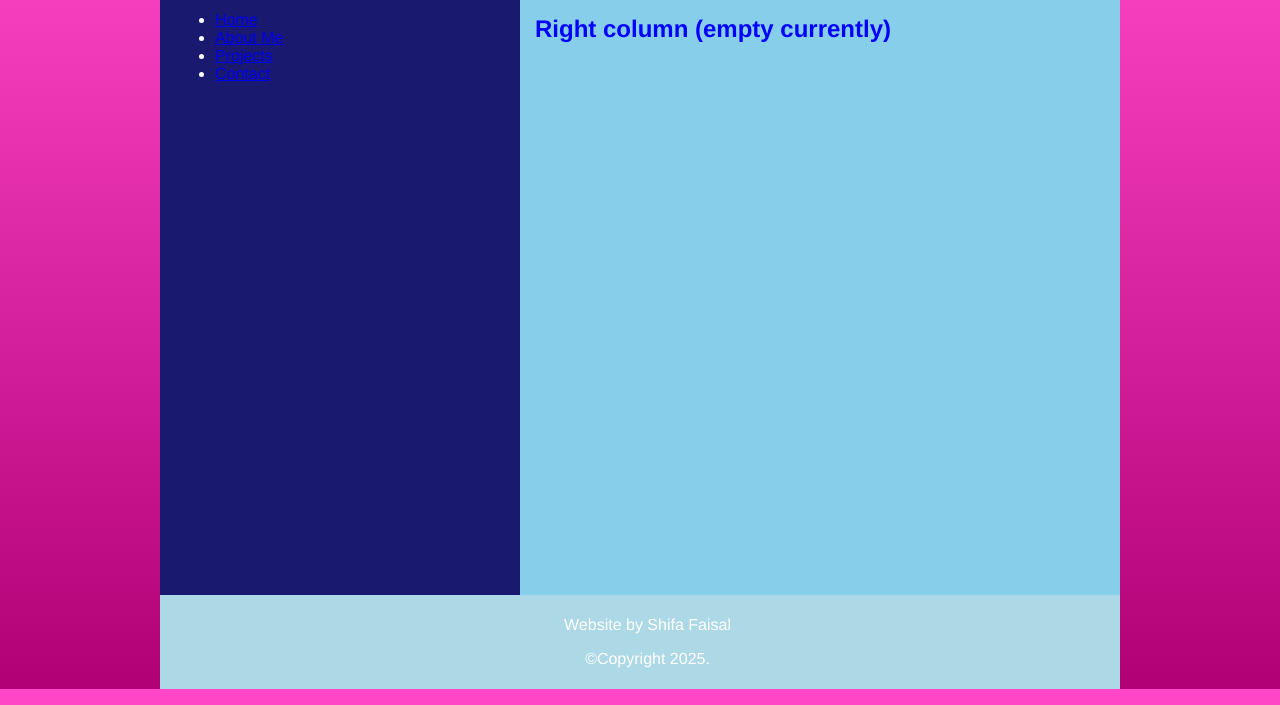
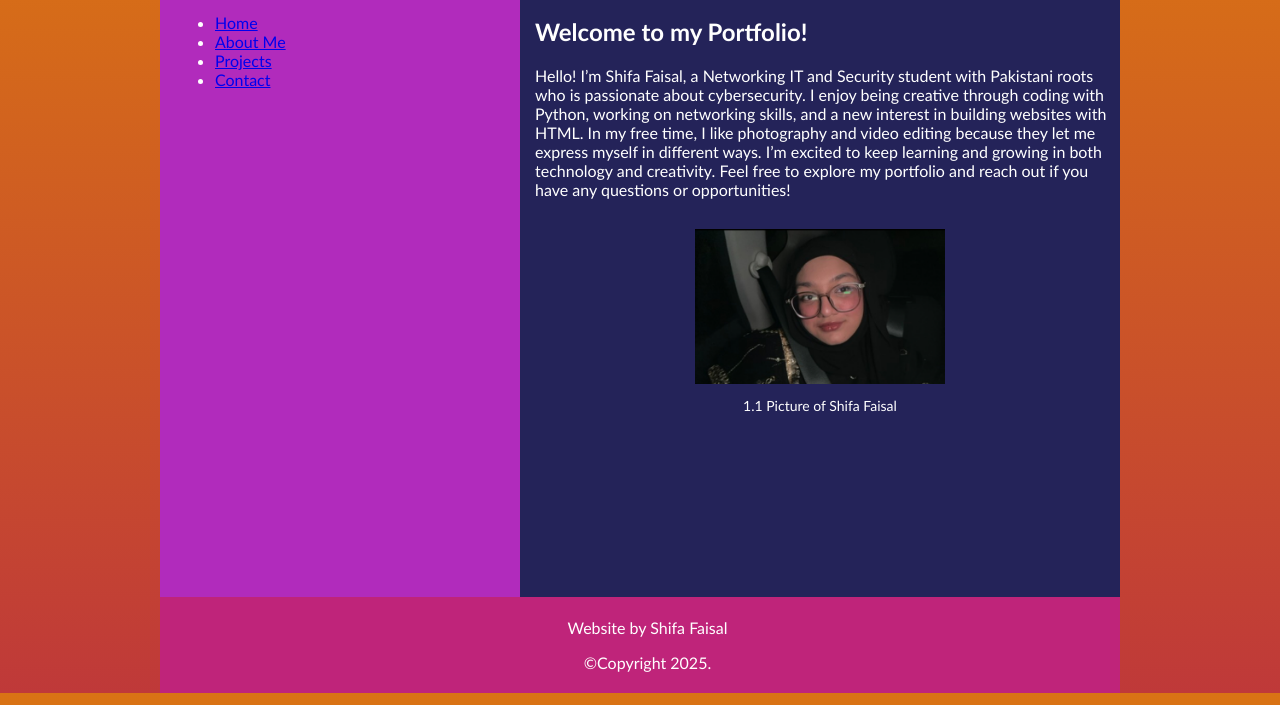
Before and after one commit to Shifa-Faisal/Shifa-Faisal-Portfolio, a plain HTML site: page index.html in a window 1280 px wide. Shown: the part 95-800 px from the top of the page. Drawn offline with Linux system fonts and the light colour scheme.

Commit message:
Introduction and self protrait additon - third commit

```diff
--- a/index.html
+++ b/index.html
@@ -34,7 +34,14 @@
 
         <!--Main content of home page-->
         <div id="right-column">
-            <h2>Right column (empty currently)</h2>
+            <h2>Welcome to my Portfolio!</h2>
+            <p>Hello! I’m Shifa Faisal, a Networking IT and Security student with Pakistani roots who is passionate about cybersecurity. I enjoy being creative through coding with Python, working on networking skills, and a new interest in building websites with HTML. In my free time, I like photography and video editing because they let me express myself in different ways. I’m excited to keep learning and growing in both technology and creativity. Feel free to explore my portfolio and reach out if you have any questions or opportunities!</p>
+              <figure>
+                <img src="my-intro-image.png" alt="Picture of Shifa Faisal" />
+                <figcaption>1.1 Picture of Shifa Faisal</figcaption>
+            </figure>
+
+</p>
         </div>
 
         <!--Footer of home page-->
--- a/style.css
+++ b/style.css
@@ -2,16 +2,16 @@
 /*CSS file styling for portfolio website*/
 
 body {
-    background: linear-gradient(to bottom, rgb(255, 71, 200) 0%, rgb(177, 0, 118) 100%);
+    background: linear-gradient(to bottom, #d97314 0%, #bf3939);
     color: white;
-    font-family: 'Franklin Gothic Medium', sans-serif,'Impact';
+    font-family: 'cursive', 'optima', 'sans-serif';
     padding: 0px;
     margin: 0px;
 }
 
 #banner {
     text-align: center;
-    background-color: lightblue;
+    background-color: #BF247A;
     color : white;
     padding-top: 5px;
     padding-bottom: 5px;
@@ -21,28 +21,29 @@ body {
     width: 960px;
     margin-left: auto;
     margin-right: auto;
-    background-color: mediumslateblue;
+    background-color: #242359;
+    color: white;
 }
 
 #right-column {
     float: right;
     width: 600px;
     height: 600px;
-    background-color: skyblue;
-    color:blue;
+    background-color: #242359;
+    color: white;
 }
 
 #left-column {
     float: left;
     width: 360px;
     height: 600px;
-    background-color: midnightblue;
+    background-color:  #B12BBC;
     color: white;
 }
 
 #footer {
     text-align: center;
-    background-color: lightblue;
+    background-color: #BF247A;
     color: white;
     padding-top: 5px;
     padding-bottom: 5px;
@@ -51,3 +52,18 @@ body {
 h1,h2,h3,h4,h5,h6,p,li {
     margin-left: 15px;
 }
+
+figure {
+  text-align: center;
+  margin: 30px auto;
+}
+
+figure img {
+  width: 250px;
+  height: auto;
+}
+
+figure figcaption {
+  margin-top: 10px;
+  font-size: 14px;
+  color: white;
```
Also changed, not shown: my-intro-image.png (added).
